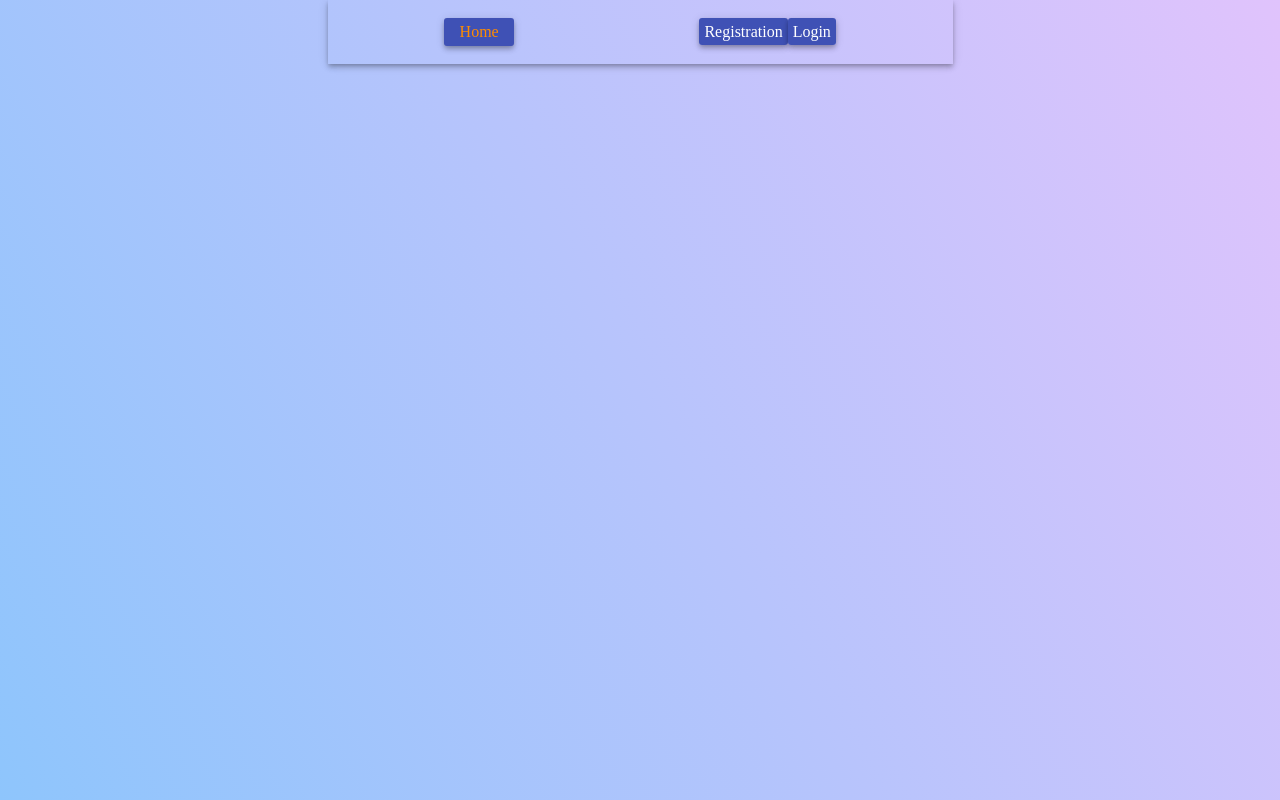
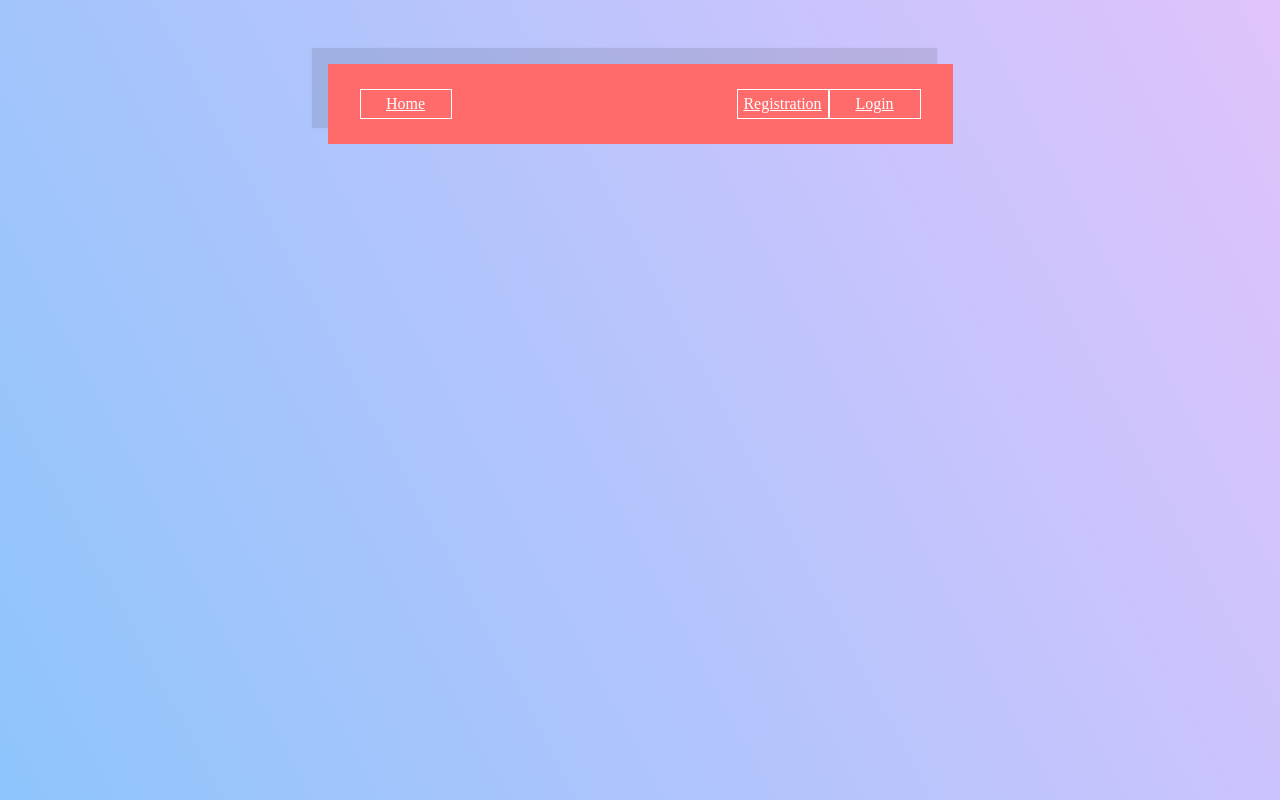
Before and after one commit to fenogen/goit-react-hw-08-phonebook, a React (Create React App) app: page / in a window 1280 px wide. Built offline with nearby package versions, Linux system fonts and the light colour scheme.

Commit message:
Ver 7 - Update header-CSS

```diff
--- a/db.json
+++ /dev/null
@@ -1,50 +0,0 @@
-{
-  "contacts": [
-    {
-      "id": "18788e93-7d9e-439e-a607-21cd44f7d45e",
-      "status": true,
-      "name": "Sem",
-      "number": "333"
-    },
-    {
-      "id": "81cceddf-a067-4d31-bda2-66db291e9ef9",
-      "status": true,
-      "name": "Red",
-      "number": "555"
-    },
-    {
-      "id": "0a9d0402-5754-4064-aaed-17b7a266003b",
-      "status": true,
-      "name": "Alex",
-      "number": "111"
-    },
-    {
-      "id": "e0a6bea6-a3f8-4dd1-a9b3-c0f55af7001d",
-      "status": true,
-      "name": "Ann",
-      "number": "222"
-    },
-    {
-      "id": "a6a44222-844c-4ead-aabb-0b60c288bbe9",
-      "status": true,
-      "name": "Oleg",
-      "number": "777"
-    },
-    {
-      "id": "b1c28b21-bfbb-45c6-92da-4e62b3ef53fc",
-      "status": true,
-      "name": "Redk",
-      "number": "123"
-    }
-  ],
-  "comments": [
-    {
-      "id": 22222,
-      "body": "some comment",
-      "postId": 1
-    }
-  ],
-  "profile": {
-    "name": "typicode"
-  }
-}
--- a/package.json
+++ b/package.json
@@ -1,8 +1,8 @@
 {
-  "name": "goit-react-hw-07-phonebook",
+  "name": "goit-react-hw-08-phonebook",
   "version": "0.1.0",
   "private": true,
-  "homepage": "https://fenogen.github.io/goit-react-hw-07-phonebook",
+  "homepage": "https://fenogen.github.io/goit-react-hw-08-phonebook",
   "dependencies": {
     "@reduxjs/toolkit": "^1.5.0",
     "@testing-library/jest-dom": "^5.11.9",
--- a/src/components/AppBar/AppBar.js
+++ b/src/components/AppBar/AppBar.js
@@ -1,11 +1,14 @@
 import React from 'react';
 import Navigation from './Navigation/Navigation';
+// import style from './AppBar.module.css'
+
 import style from './AppBar.module.css'
+
 
 
 function AppBar(props) {
   return (
-    <header className={style.container}>
+    <header className={style.list}>
       <Navigation />
     </header>
   );
--- a/src/components/AppBar/AppBar.module.css
+++ b/src/components/AppBar/AppBar.module.css
@@ -7,3 +7,16 @@
     0px 4px 5px 0px rgba(0, 0, 0, 0.14), 0px 1px 10px 0px rgba(0, 0, 0, 0.12);
   /* border-radius: 3px solid #3f51b5; */
 }
+
+.list {
+  box-sizing: content-box;
+  background-color: #ff6b6b;
+  padding: 8px 32px;
+  color: #fff;
+  min-width: 350px;
+  position: relative;
+  box-shadow: -16px -16px 1px rgba(0, 0, 0, 0.1);
+  display: flex;
+  flex-direction: column;
+  margin-top: 64px;
+}
--- a/src/components/AppBar/Navigation/Navigation.js
+++ b/src/components/AppBar/Navigation/Navigation.js
@@ -17,23 +17,26 @@ function Navigation({ isAuthorized, disLogout}) {
       <NavLink
         exact
         to={route.home}
-        className={style.navLink}
+        // className={style.navLink}
+        className={style.newForm__submit}
         activeClassName={style.navLink__active}
       >
         Home
       </NavLink>
       {!isAuthorized && (
-        <div>
+        <div className={style.flexbox}>
           <NavLink
             to={route.register}
-            className={style.navLink}
+            // className={style.navLink}
+            className={style.newForm__submit}
             activeClassName={style.navLink__active}
           >
             Registration
           </NavLink>
           <NavLink
             to={route.login}
-            className={style.navLink}
+            // className={style.navLink}
+            className={style.newForm__submit}
             activeClassName={style.navLink__active}
           >
             Login
@@ -45,7 +48,8 @@ function Navigation({ isAuthorized, disLogout}) {
           <UserMenu/>
           <NavLink
             to={route.home}
-            className={style.navLink}
+            // className={style.navLink}
+            className={style.newForm__submit}
             activeClassName={style.navLink__active}
             onClick={() => disLogout()}
           >
--- a/src/components/AppBar/Navigation/Navigation.module.css
+++ b/src/components/AppBar/Navigation/Navigation.module.css
@@ -1,17 +1,53 @@
 .flexbox {
   /* max-width: 625px; */
   display: flex;
-  justify-content: space-around;
+  justify-content: space-between;
   align-items: center;
   min-height: 64px;
-  padding-right: 24px;
+  /* padding-right: 24px;
   padding-left: 24px;
   padding-top: 12px;
-  padding-bottom: 12px;
+  padding-bottom: 12px; */
   top: 0;
   left: 0;
   position: sticky;
-  z-index: 1101;
+  /* z-index: 1101; */
+}
+
+.flex {
+  /* max-width: 625px; */
+  display: flex;
+  justify-content: space-between;
+  align-items: center;
+  min-height: 64px;
+  /* padding-right: 24px;
+  padding-left: 24px;
+  padding-top: 12px;
+  padding-bottom: 12px; */
+  top: 0;
+  left: 0;
+  position: sticky;
+  width: 100%;
+}
+
+.flexbox__item {
+  margin-right: 15px;
+  margin-left: 15px;
+}
+
+.photo {
+  display: block;
+  /* object-fit: contain;
+  object-position: center;
+  width: 100%;
+  height: 100%; */
+  width: 30px;
+  height: 30px;
+  margin-right: 15px;
+  margin-left: 15px;
+  /* background-color: #3f51b5; */
+  /* width: 25px; */
+  /* margin-right: 16px; */
 }
 
 .navLink {
@@ -30,3 +66,24 @@
   background-color: #3f51b5;
   color: darkorange;
 }
+
+.newForm__submit {
+  border: 1px solid #fff;
+  color: #fff;
+  background-color: transparent;
+  /* margin-left: 16px; */
+  margin: 0;
+  padding: 5px;
+  min-width: 92px;
+  text-align: center;
+
+  /*  */
+  user-select: none;
+  cursor: pointer;
+  transition: all 0.2s ease;
+}
+
+.newForm__submit:hover {
+  background-color: #fff;
+  color: #ff6b6b;
+}
--- a/src/components/AppBar/UserMenu/UserMenu.js
+++ b/src/components/AppBar/UserMenu/UserMenu.js
@@ -1,26 +1,29 @@
-import React from 'react'
-import { connect } from 'react-redux'
+import React from 'react';
+import { connect } from 'react-redux';
+import avatar from './../../../img/avatar9.png';
 
-import { selUser, selAuthorization } from './../../../redux/phonebook/selectors';
+import {
+  selUser,
+  selAuthorization,
+} from './../../../redux/phonebook/selectors';
 
-function UserMenu({ user, isAuthorized}) {
+import style from './../Navigation/Navigation.module.css';
+
+function UserMenu({ user, isAuthorized }) {
   if (isAuthorized) {
     return (
-            <div>
-                <img alt=''/>
-                <p>Name: {user.name}</p>
-                <p>Email: {user.email}</p>
+      <div className={style.flex}>
+        <p className={style.flexbox__item}>Name: {user.name}</p>
+        <img alt="" src={avatar} className={style.photo} />
+        <p className={style.flexbox__item}>Email: {user.email}</p>
       </div>
-        )
+    );
   }
 }
 
-const mapStateToProps = (state) => ({
+const mapStateToProps = state => ({
   user: selUser(state),
   isAuthorized: selAuthorization(state),
+});
 
-})
-
-
-
-export default connect(mapStateToProps)(UserMenu)
+export default connect(mapStateToProps)(UserMenu);
--- a/src/components/Phonebook/Form/Form.module.css
+++ b/src/components/Phonebook/Form/Form.module.css
@@ -65,4 +65,5 @@
   text-align: center;
   margin-top: 15px;
   margin-bottom: 15px;
+  color: #fff;
 }
--- a/src/components/Phonebook/Phonebook.module.css
+++ b/src/components/Phonebook/Phonebook.module.css
@@ -17,7 +17,7 @@
   margin-bottom: 16px;
 }
 .list__title:after {
-  content: "last updated: 2021.02.20";
+  content: 'last updated: 2021.03.27';
   text-transform: none;
   font-size: 0.7rem;
   display: block;
--- a/src/pages/Login/LoginPage.js
+++ b/src/pages/Login/LoginPage.js
@@ -42,7 +42,7 @@ class LoginPage extends Component {
   render() {
     return (
       <div className="container">
-        <h3 className={style.form__title}>Login</h3>
+        <h2 className={style.form__title}>Login</h2>
         <form className={style.newForm} autoComplete="off"
           onSubmit={this.fnSubmit}
         >
--- a/src/pages/Register/RegisterPage.js
+++ b/src/pages/Register/RegisterPage.js
@@ -52,7 +52,7 @@ class RegisterPage extends Component {
   render() {
     return (
       <div className="container">
-        <h3 className={style.form__title}>Registration</h3>
+        <h2 className={style.form__title}>Registration</h2>
         <form
           className={style.newForm}
           autoComplete="off"
```
Also changed, not shown: src/img/avatar9.png (added). Lines whose indentation alone changed are shown as unchanged.
